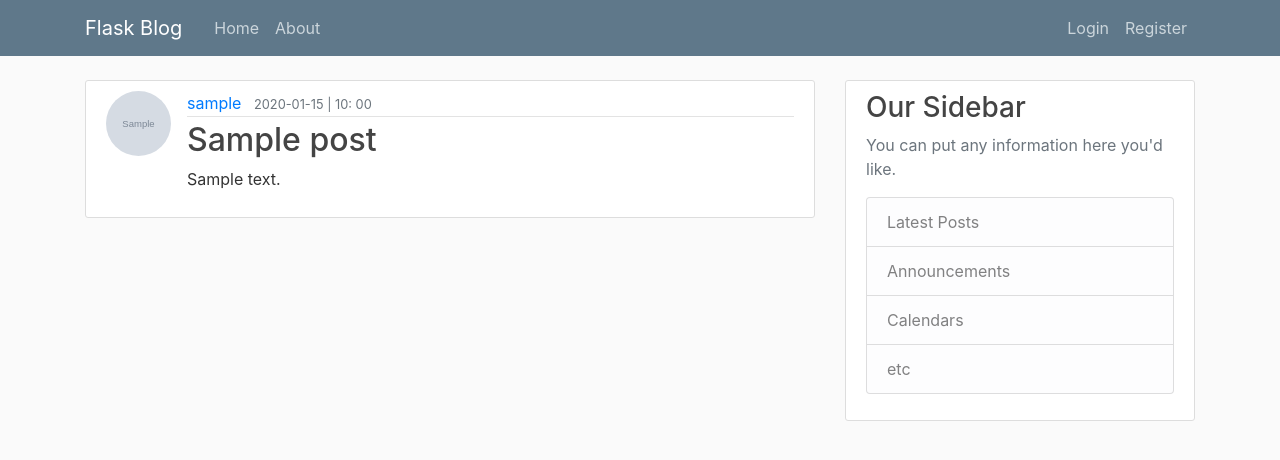
After one commit to wilfred321/flask_blog, a Flask app: page /post/1 in a window 1280 px wide. The commit adds this page. Shown: the top 460 px of the page. Run offline with Flask 2, Linux system fonts and the light colour scheme; tables that the repository leaves empty hold one stand-in row (values such as "Sample post"); grey boxes marked "Sample" are stand-in pictures; some libraries are stand-ins or nearby versions.

Commit message:
added additional files

```diff
--- a/flask_blog/__init__.py
+++ b/flask_blog/__init__.py
@@ -3,6 +3,8 @@
 from flask_bcrypt import Bcrypt
 from flask_sqlalchemy import SQLAlchemy
 from flask_login import LoginManager
+import os
+
 
 
 
@@ -12,6 +14,7 @@
 app.config['SECRET_KEY'] = '63f4ce6948a9d40a72191bb94b9c23fb'
 app.config['SQLALCHEMY_DATABASE_URI'] = "sqlite:///site.db"
 app.config['SQLALCHEMY_TRACK_MODIFICATIONS'] = False
+app.config["SQLALCHEMY_DATABASE_URI"] = os.getenv("FLASKBLOG_DB_URL")
 db = SQLAlchemy(app)
 bcrypt = Bcrypt(app)
 login_manager = LoginManager(app)
--- a/flask_blog/models.py
+++ b/flask_blog/models.py
@@ -10,8 +10,8 @@
     id = db.Column(db.Integer, primary_key=True)
     username = db.Column(db.String(20), unique=True, nullable=False)
     email = db.Column(db.String(20), unique=True, nullable=False)
-    image_file = db.Column(db.String(20),nullable=False,default='default.jpg')
-    password =db.Column(db.String(60),nullable=False)
+    image_file = db.Column(db.String(100),nullable=False,default='default.jpg')
+    password =db.Column(db.String(100),nullable=False)
     posts = db.relationship('Post',backref='author',lazy=True)
 
 
--- a/flask_blog/routes.py
+++ b/flask_blog/routes.py
@@ -1,35 +1,18 @@
 import secrets
 import os
-from flask import Flask,flash,redirect,render_template,url_for,request
-from flask_blog.forms import RegistrationForm,LoginForm,UpdateAccountForm
+from flask import Flask,flash,redirect,render_template,url_for,request,abort
+from flask_blog.forms import RegistrationForm,LoginForm,UpdateAccountForm,PostForm
 from flask_blog.models import User,Post
 from flask_blog import app,db,bcrypt
 from PIL import Image
 from flask_login import login_user,current_user,logout_user,login_required
 
-posts = [
 
-    {
-        'author': 'Corey Schafer',
-        'title': 'First Post',
-        'content':'This is my first post',
-        'date_posted': 'June 20, 2021',
-
-    },
-
-    {
-        'author': 'Wilfred Bonny',
-        'title': 'Second Post',
-        'content':'This is my second post',
-        'date_posted': 'June 25, 2021',
-
-    },
-
-]
 
 @app.route("/")
 @app.route('/home')
 def home():
+    posts = Post.query.all()
     return render_template('home.html',posts = posts)
 
 
@@ -107,3 +90,54 @@
         form.email.data = current_user.email
     image_file = url_for('static', filename='profile_pics/' + current_user.image_file)
     return render_template('account.html',title="Account",image_file=image_file,form= form)
+
+
+@app.route("/post/new-post", methods = ['GET','POST'])
+def new_post():
+    form = PostForm()
+    if form.validate_on_submit():
+        post = Post(title =form.title.data,content = form.content.data, author = current_user)
+        db.session.add(post)
+        db.session.commit()
+        flash('Your post has been submitted!','success')
+        return redirect(url_for('home'))
+    return render_template('create_post.html', title = 'New Post',form=form,legend = 'Create Post')
+
+
+@app.route('/post/<int:post_id>')
+def post(post_id):
+    post = Post.query.get_or_404(post_id)
+    return render_template('post.html', title = post.title, post=post)
+
+
+@app.route('/post/<int:post_id>/update',methods = ['GET','POST'])
+@login_required
+def update_post(post_id):
+    post = Post.query.get_or_404(post_id)
+    if post.author.username != current_user.username:
+        abort(403)
+    form = PostForm()
+    if form.validate_on_submit():
+        post.title = form.title.data
+        post.content = form.content.data
+        db.session.commit()
+        flash('Your post has been updated','success')
+        return redirect(url_for('post',post_id = post.id))
+
+    if request.method == "GET":
+        form.title.data = post.title
+        form.content.data = post.content
+    return render_template('create_post.html', title = 'Update Post',form=form,legend = 'Update Post')
+
+
+
+@app.route('/post/<int:post_id>/delete',methods = ['POST'])
+@login_required
+def delete_post(post_id):
+    post = Post.query.get_or_404(post_id)
+    if post.author != current_user:
+        abort(404)
+    db.session.delete(post)
+    db.session.commit()
+    flash('Your post has been deleted!','success')
+    return redirect(url_for('home'))
--- a/flask_blog/templates/layout.html
+++ b/flask_blog/templates/layout.html
@@ -37,8 +37,9 @@
         <!-- Navbar Right Side -->
         <div class="navbar-nav">
         {%if current_user.is_authenticated%}
+        <a class="nav-item nav-link" href="{{url_for('new_post')}}">New Post</a>
         <a class="nav-item nav-link" href="{{url_for('account')}}">Account</a>
-          <a class="nav-item nav-link" href="{{url_for('logout')}}">Logout</a>
+        <a class="nav-item nav-link" href="{{url_for('logout')}}">Logout</a>
         {%else%}
           <a class="nav-item nav-link" href="{{url_for('login')}}">Login</a>
           <a class="nav-item nav-link" href="{{url_for('register')}}">Register</a>
--- /dev/null
+++ b/flask_blog/templates/post.html
@@ -0,0 +1,42 @@
+{%extends 'layout.html'%}
+
+{%block content%}
+
+<article class="media content-section">
+<img class = "rounded-circle article-img" src = "{{url_for('static',filename='profile_pics/' + post.author.image_file)}}">
+  <div class="media-body">
+    <div class="article-metadata">
+      <a class="mr-2" href="#">{{ post.author.username }}</a>
+      <small class="text-muted">{{ post.date_posted.strftime('%Y-%m-%d | %H: %M' ) }}</small>
+      {%if current_user == post.author%}
+      <div>
+      <a class = "btn btn-secondary btn-sm m-1" href = "{{url_for('update_post', post_id = post.id )}}">Update</a>
+      <button type = "button" class = "btn btn-danger btn-sm m-1" data-toggle="modal" data-target="#deleteModal">Delete</button>
+      </div>
+    </div>
+    <div class="modal fade" id="deleteModal" tabindex="-1" role="dialog" aria-labelledby="deleteModalLabel" aria-hidden="true">
+    <div class="modal-dialog" role="document">
+        <div class="modal-content">
+        <div class="modal-header">
+            <h5 class="modal-title" id="deleteModalLabel">Delete post?</h5>
+            <button type="button" class="close" data-dismiss="modal" aria-label="Close">
+            <span aria-hidden="true">&times;</span>
+            </button>
+        </div>
+
+        <div class="modal-footer">
+            <button type="button" class="btn btn-secondary" data-dismiss="modal">Close</button>
+            <form action = "{{url_for('delete_post',post_id = post.id)}}" method = "post">
+            <input class = "btn btn-danger" type = "submit" value = "Delete">
+            </form>
+        </div>
+        </div>
+    </div>
+    {%endif%}
+</div>
+    <h2 class="article-title">{{ post.title }}</h2>
+    <p class="article-content">{{ post.content }}</p>
+  </div>
+</article>
+
+{%endblock%}
```
Also changed, not shown: flask_blog/forms.py (+6 -1 lines), flask_blog/templates/create_post.html (added, +52 -0 lines), flask_blog/templates/home.html (+4 -3 lines), flask_blog/templates/update_post.html (added, +52 -0 lines), test.py (added, +24 -0 lines), flask_blog/site.db, flask_blog/static/profile_pics/1a1ceafaf736d93a.jpg (added), flask_blog/static/profile_pics/2c917fbf5e2ec077.jpg (added), flask_blog/static/profile_pics/350acba688c7014c.jpg (added).
